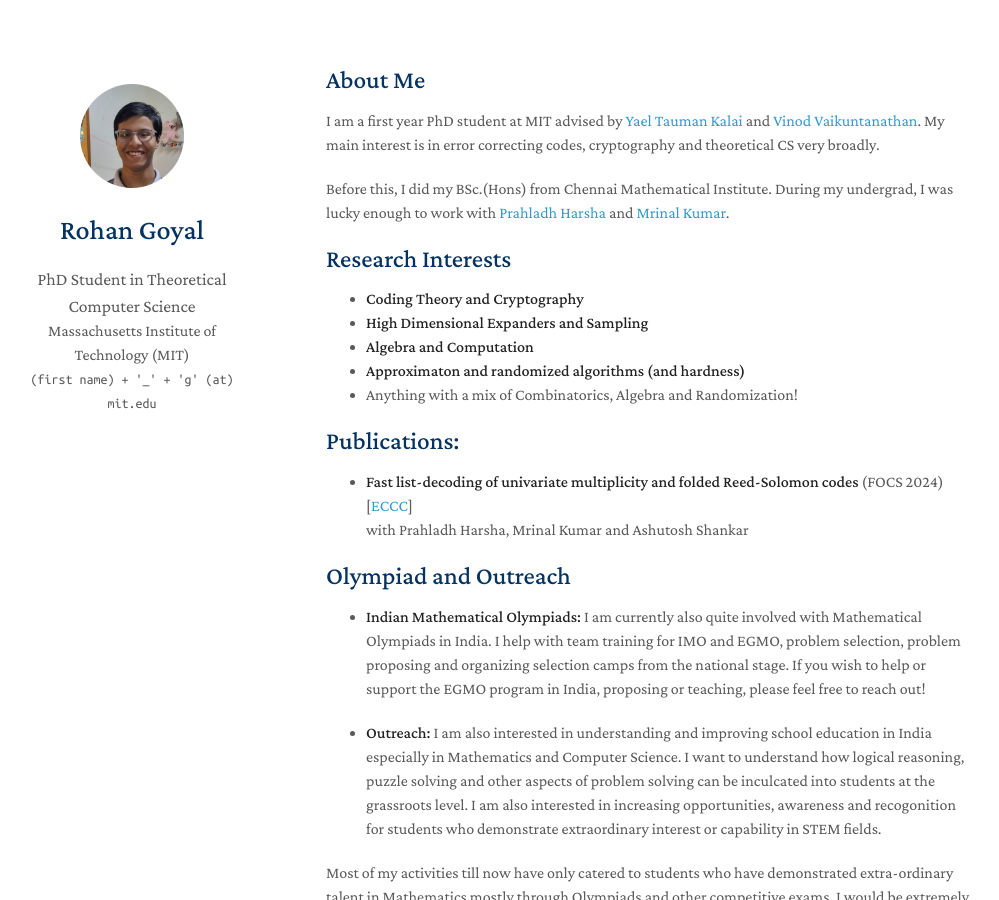
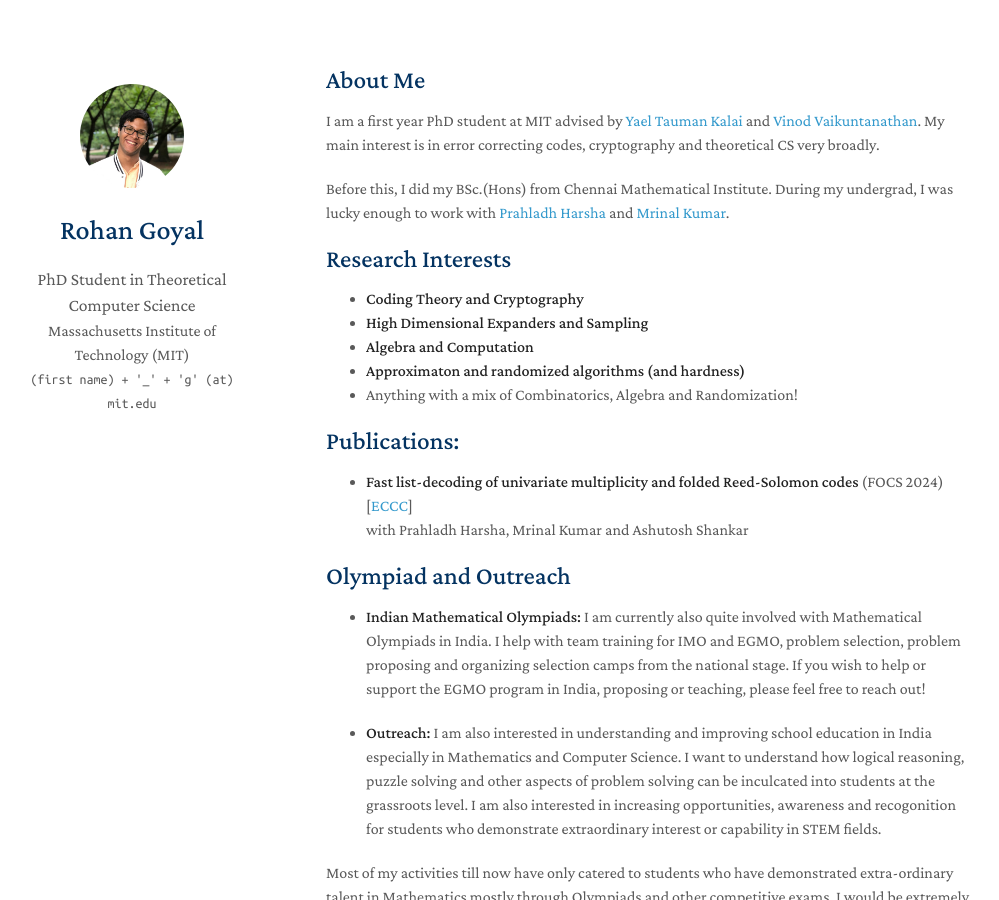
Before and after one commit to goyal-rohan/goyal-rohan.github.io, a Jekyll site: the page built from index.md, in a window 1280 px wide and 900 px high. Shown: the whole window, without its empty margins (144-1143 px from the left). Built offline with Jekyll 4.4.1, drawn with Linux system fonts in a browser that asks for light colours; nearby versions of some CDN libraries; a style sheet for code colours, icons or effects is not loaded; our own code applies the rules of GitHub Pages for plain Markdown files.

Commit message:
pic update

```diff
--- a/_config.yml
+++ b/_config.yml
@@ -20,7 +20,7 @@ cv_link: assets/files/rohan-cv.pdf
 
 # Images (e.g., your profile picture and your website's favicon)
 # "favicon" and "favicon_dark" are used for the light and dark modes, respectively.
-avatar: ./assets/img/rohan_square.jpg
+avatar: ./assets/img/rohan_square2.jpg
 favicon: ./assets/img/light_rg.png
 favicon_dark: ./assets/img/dark_rg.png
 
```
Also changed, not shown: assets/img/rohan_square2.jpg (added).
